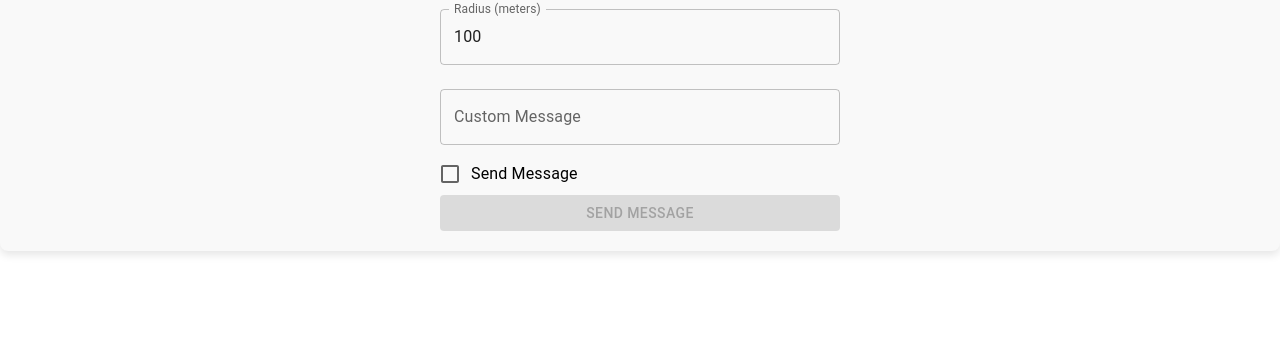
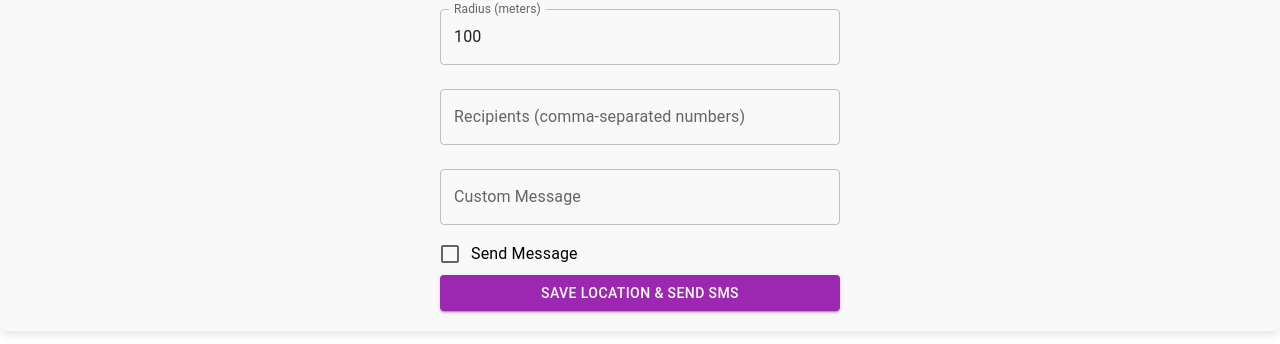
Before and after one commit to programlearner1/Phone-autosilence, a React (Create React App) app in the folder geo-fence-app/: page / in a window 1280 px wide. Shown: the part 654-998 px from the top of the page. Before the commit the page ends 921 px from the top, so only its background shows below. Built offline with nearby package versions, Linux system fonts and the light colour scheme; a small style sheet from the web is missing.

Commit message:
msgs updated

```diff
--- a/geo-fence-app/package.json
+++ b/geo-fence-app/package.json
@@ -7,6 +7,7 @@
     "@emotion/styled": "^11.14.0",
     "@mui/material": "^6.3.0",
     "@react-google-maps/api": "^2.20.5",
+    "@react-native-async-storage/async-storage": "^1.24.0",
     "@types/react-leaflet": "^2.8.3",
     "cra-template-typescript": "1.2.0",
     "firebase": "^11.1.0",
@@ -15,6 +16,7 @@
     "react": "^18.0.0",
     "react-dom": "^18.0.0",
     "react-leaflet": "^4.2.1",
+    "react-native-communications": "^2.2.1",
     "react-native-volume-manager": "^2.0.8",
     "react-router-dom": "^7.1.1",
     "react-scripts": "^5.0.1",
--- a/geo-fence-app/src/components/LocationForm.tsx
+++ b/geo-fence-app/src/components/LocationForm.tsx
@@ -1,4 +1,4 @@
-import React, { useState, useRef } from "react";
+import React, { useState, useEffect, useRef } from "react";
 import { Button, TextField, Checkbox, FormControlLabel, CircularProgress } from "@mui/material";
 import { MapContainer, TileLayer, Marker, Popup, Circle } from "react-leaflet";
 import "leaflet/dist/leaflet.css";
@@ -26,13 +26,27 @@ const LocationForm: React.FC = () => {
     silence: false,
     sendMsg: false,
     message: "",
-    recipients: [],
+    recipients: "",
   });
+
+  const [locations, setLocations] = useState<any[]>([]);
   const [loading, setLoading] = useState(false);
   const [error, setError] = useState<string | null>(null);
   const mapRef = useRef<any>(null);
 
-  // Function to fetch address
+  useEffect(() => {
+    loadLocations();
+  }, []);
+
+  // Load saved locations from localStorage
+  const loadLocations = () => {
+    const storedLocations = localStorage.getItem("locations");
+    if (storedLocations) {
+      setLocations(JSON.parse(storedLocations));
+    }
+  };
+
+  // Fetch address from coordinates
   const fetchAddress = async (lat: number, lng: number) => {
     try {
       const response = await fetch(
@@ -45,11 +59,11 @@ const LocationForm: React.FC = () => {
         setError("Unable to fetch address. Please try again.");
       }
     } catch (err) {
-      setError("Error fetching address. Please check your internet connection.");
+      setError("Error fetching address. Check internet connection.");
     }
   };
 
-  // Function to get user's current location
+  // Get user's current location
   const getCurrentLocation = () => {
     setLoading(true);
     setError(null);
@@ -63,12 +77,12 @@ const LocationForm: React.FC = () => {
             mapRef.current.setView([latitude, longitude], 16);
           }
         } else {
-          setError("Location accuracy is too low. Please try again.");
+          setError("Location accuracy is too low. Try again.");
         }
         setLoading(false);
       },
       (error) => {
-        setError("Unable to retrieve location. Please enable location services.");
+        setError("Unable to retrieve location. Enable location services.");
         setLoading(false);
       },
       { enableHighAccuracy: true, timeout: 10000, maximumAge: 0 }
@@ -82,13 +96,31 @@ const LocationForm: React.FC = () => {
     fetchAddress(lat, lng);
   };
 
-  // Function to send custom message to selected contacts
-  const sendMessage = () => {
-    if (location.sendMsg && location.recipients.length > 0) {
-      location.recipients.forEach((contact) => {
-        console.log(`Sending message to ${contact}: ${location.message}`);
-      });
+  // Save location and send SMS
+  const saveLocation = () => {
+    if (!location.latitude || !location.longitude || !location.recipients) {
+      alert("Fill all required fields.");
+      return;
     }
+
+    const newLocation = { ...location };
+    const updatedLocations = [...locations, newLocation];
+
+    try {
+      localStorage.setItem("locations", JSON.stringify(updatedLocations));
+      setLocations(updatedLocations);
+      sendSMS(location.recipients, `You have added a new location at ${location.address}.`);
+      alert("Location saved and SMS sent!");
+    } catch (error) {
+      console.error("Error saving location:", error);
+    }
+  };
+
+  // Send SMS
+  const sendSMS = (recipients: string | string[], message: string) => {
+    const recipientArray = typeof recipients === "string" ? recipients.split(",") : recipients;
+    const smsUrl = `sms:${recipientArray.join(",")}?body=${encodeURIComponent(message)}`;
+    window.location.href = smsUrl;
   };
 
   return (
@@ -118,13 +150,12 @@ const LocationForm: React.FC = () => {
         <TextField label="Address" value={location.address} variant="outlined" fullWidth disabled margin="normal" />
         <TextField label="Radius (meters)" type="number" variant="outlined" fullWidth margin="normal"
           value={location.radius} onChange={(e) => setLocation((prev) => ({ ...prev, radius: parseInt(e.target.value, 10) }))} />
+        <TextField label="Recipients (comma-separated numbers)" value={location.recipients}
+          onChange={(e) => setLocation((prev) => ({ ...prev, recipients: e.target.value }))} variant="outlined" fullWidth margin="normal" />
         <TextField label="Custom Message" value={location.message} onChange={(e) => setLocation((prev) => ({ ...prev, message: e.target.value }))} variant="outlined" fullWidth margin="normal" />
-        <FormControlLabel
-          control={<Checkbox checked={location.sendMsg} onChange={(e) => setLocation((prev) => ({ ...prev, sendMsg: e.target.checked }))} />}
-          label="Send Message"
-        />
-        <Button type="button" variant="contained" color="secondary" onClick={sendMessage} disabled={!location.sendMsg}>
-          Send Message
+        <FormControlLabel control={<Checkbox checked={location.sendMsg} onChange={(e) => setLocation((prev) => ({ ...prev, sendMsg: e.target.checked }))} />} label="Send Message" />
+        <Button type="button" variant="contained" color="secondary" onClick={saveLocation}>
+          Save Location & Send SMS
         </Button>
       </form>
     </div>
```
Also changed, not shown: 2 other files (tests, documents, lock files or other folders).
